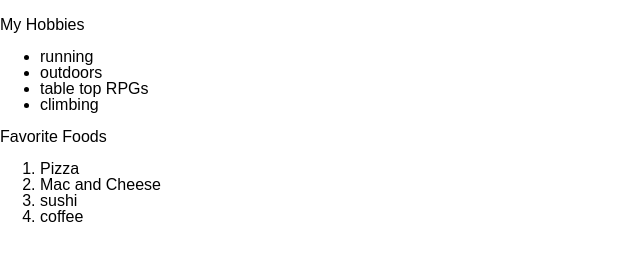
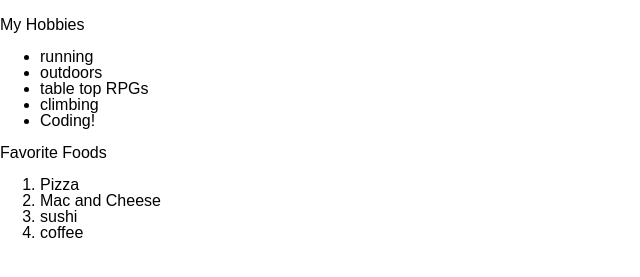
Before and after one commit to mdewey/hello-world, a website: page public/index.html in a window 1280 px wide. Shown: the part 47-324 px from the top of the page, without its empty margins (0-640 px from the left). Drawn offline with Linux system fonts and the light colour scheme.

Commit message:
Adds coding as a hobby

```diff
--- a/public/index.html
+++ b/public/index.html
@@ -24,6 +24,7 @@
       <li>outdoors</li>
       <li>table top RPGs</li>
       <li>climbing</li>
+      <li>Coding!</li>
     </ul>
   </section>
   <!-- section for my favorite foods -->
```
